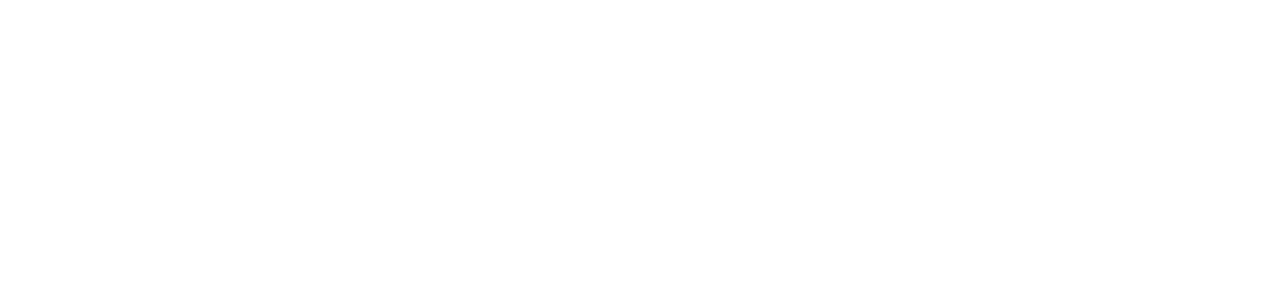
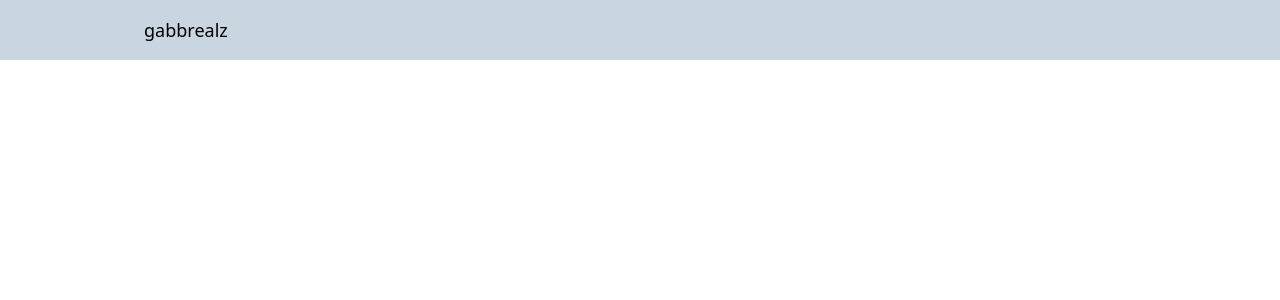
Before and after one commit to gabbrealz/LearningPHP, a React (Vite) app in the folder frontend/: page / in a window 1280 px wide. Shown: the top 300 px of the page. Built offline with nearby package versions, Linux system fonts and the light colour scheme.

Commit message:
updated App.jsx and added react routing

```diff
--- a/frontend/src/App.jsx
+++ b/frontend/src/App.jsx
@@ -1,10 +1,23 @@
+import { BrowserRouter, Routes, Route } from 'react-router-dom';
+import Header from './components/Header.jsx';
+import Landing from './pages/Landing.jsx';
+import Login from './pages/Login.jsx';
+import Register from './pages/Register.jsx';
+import Footer from './components/Footer.jsx';
 import './assets/styles.css';
 
-function App() {
+export default function App() {
   return (
-    <>
-    </>
+    <BrowserRouter>
+      <Header/>
+
+      <Routes>
+        <Route path="/" element={<Landing/>} />
+        <Route path="/login" element={<Login/>} />
+        <Route path="/register" element={<Register/>} />
+      </Routes>
+
+      <Footer/>
+    </BrowserRouter>
   )
 }
-
-export default App
```
